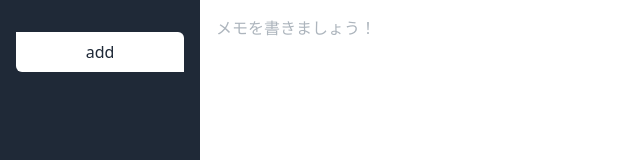
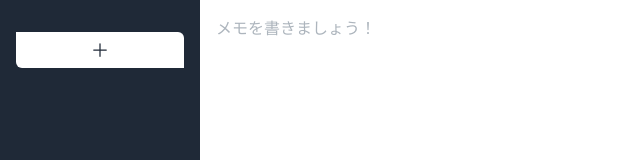
Before and after one commit to Yuki-Sakaguchi/instant-markdown, a Next.js app: page / in a window 1280 px wide. Shown: the top 160 px of the page, without its empty margins (0-640 px from the left). Built offline with nearby package versions, Linux system fonts and the light colour scheme.

Commit message:
Update 追加ボタンを調整

```diff
--- a/package.json
+++ b/package.json
@@ -9,6 +9,7 @@
     "lint": "next lint"
   },
   "dependencies": {
+    "@heroicons/react": "^2.0.18",
     "@lexical/react": "^0.10.0",
     "@lexical/selection": "^0.10.0",
     "@lexical/yjs": "^0.10.0",
--- a/src/features/SideMenu.tsx
+++ b/src/features/SideMenu.tsx
@@ -1,15 +1,16 @@
 import { FC, useState } from "react";
+import { useList } from "./useList";
+import { PlusIcon } from "@heroicons/react/24/outline";
 import clsx from "clsx";
-import { useList } from "./useList";
 
 export const SideMenu: FC = () => {
   const { list, addItem } = useList();
   const [selectedItem, setSelectedItem] = useState<Item>();
   return (
     <div className="h-full px-4 py-8 bg-gray-800 text-white">
-      <ul>
-        {list &&
-          list.map((item) => (
+      {list && list.length > 0 && (
+        <ul className="mb-8">
+          {list.map((item) => (
             <li
               key={item.id}
               className={clsx(
@@ -18,19 +19,20 @@ export const SideMenu: FC = () => {
               )}
             >
               <button
-                className="text-left w-full p-2 hover:opacity-80"
+                className="text-left w-full py-2 hover:opacity-80"
                 onClick={() => setSelectedItem(item)}
               >
                 {item.title}
               </button>
             </li>
           ))}
-      </ul>
+        </ul>
+      )}
       <button
-        className="bg-white text-gray-800 w-full py-2 rounded-tr-md rounded-bl-md"
+        className="bg-white text-gray-800 w-full py-2 rounded-tr-md rounded-bl-md transition-opacity hover:opacity-80"
         onClick={addItem}
       >
-        add
+        <PlusIcon className="w-[20px] m-auto" />
       </button>
     </div>
   );
```
Also changed, not shown: 1 other file (tests, documents, lock files or other folders).
